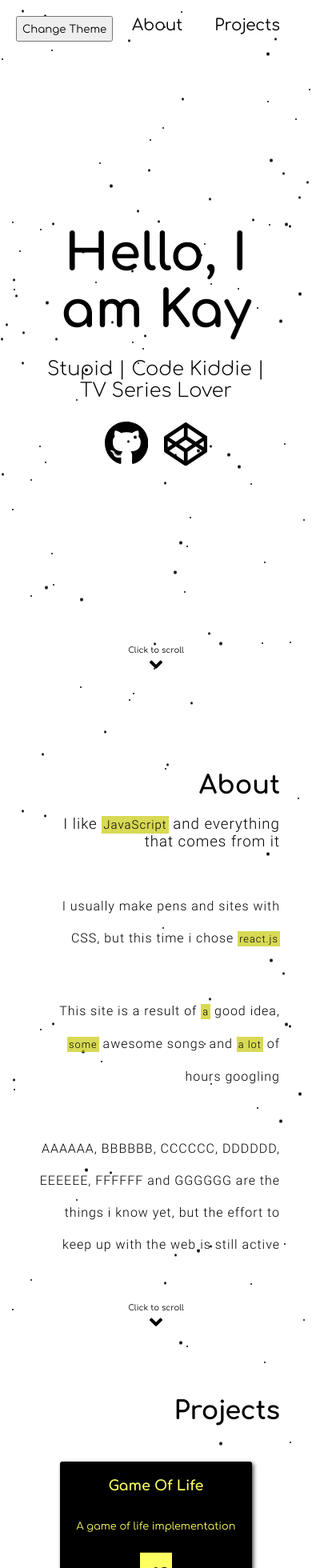
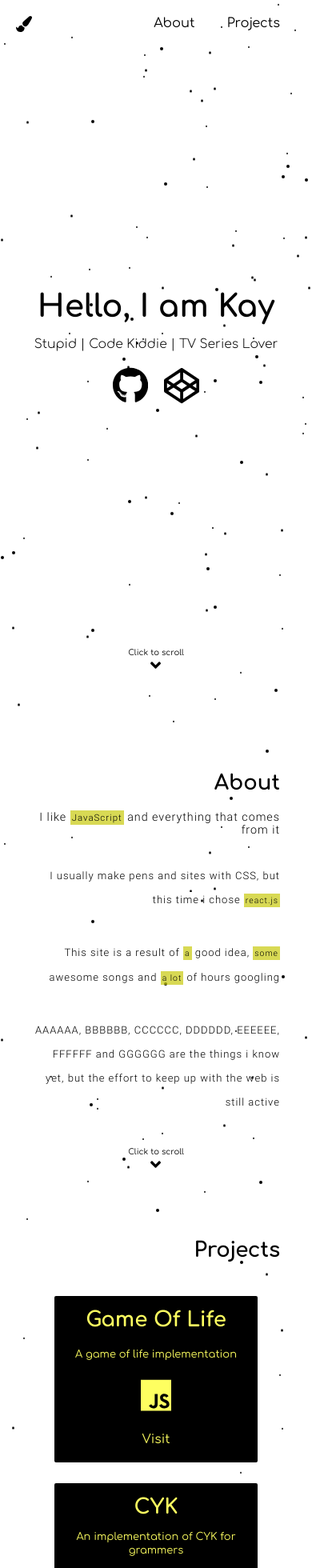
Before and after one commit to KayDee/Portfolio, a React app: page / in a window 390 px wide. Shown: the top 1960 px of the page at 80% size. Built offline with nearby package versions, Linux system fonts and the light colour scheme.

Commit message:
A little responsiveness

```diff
--- a/package.json
+++ b/package.json
@@ -66,7 +66,7 @@
       "<rootDir>/src/**/?(*.)(spec|test).{js,jsx,mjs}"
     ],
     "testEnvironment": "node",
-    "testURL": "http://localhost",
+    "testURL": "http://192.168.2.2",
     "transform": {
       "^.+\\.(js|jsx|mjs)$": "<rootDir>/node_modules/babel-jest",
       "^.+\\.css$": "<rootDir>/config/jest/cssTransform.js",
--- a/src/components/DisplayProjects/displayprojects.js
+++ b/src/components/DisplayProjects/displayprojects.js
@@ -50,6 +50,14 @@ class DisplayProjects extends Component{
               a:after{
                 background-color: ${this.context.theme.background};
               }
+              @media screen and (max-width: 780px){
+                .proj{
+                  box-shadow: none;
+                }
+                .proj:hover{
+                  box-shadow: none;
+                }
+              }
             `}
           </style>
       </div>
--- a/src/components/DisplayProjects/style.sass
+++ b/src/components/DisplayProjects/style.sass
@@ -5,6 +5,10 @@
   margin-top: 30px
   flex-wrap: wrap
   .proj
+    display: flex
+    flex-direction: column
+    justify-content: space-between
+    align-items: center
     width: 15rem
     height: 15rem
     margin: 1rem
@@ -16,19 +20,18 @@
     h2
       font-size: 1.1em
       font-weight: 700
-      height: 3em
+      // height: 3em
     h4
       font-size: 0.8em
       font-weight: 400
-      height: 3em
+      // height: 3em
       line-height: 17px
       // margin: 10px 0
     .proj-icons-wrap
       text-align: center
-      height: 4em
-      margin-bottom: 1em
+      // height: 4em
       svg
-        width: 2.5em
+        height: 2.5em
         margin: 0 5px
 
   *
@@ -42,6 +45,7 @@ a, a:link, a:active, a:visited
   // font-size: 1.25em
   overflow: hidden
   // padding: 0 10px
+  font-weight: 400
   padding-bottom: 5px
   transition: all 300ms ease
 
@@ -59,3 +63,45 @@ a:hover
   cursor: pointer
 a:hover:after
   transform: translateX(0%)
+
+
+// @media screen and (max-width: 426px)
+//   .display-projects
+//     .proj
+//       border-radius: 2px
+//       width: 14rem
+//       height: 14rem
+
+@media screen and (max-width: 426px)
+  .display-projects
+    .proj
+      border-radius: 2px
+      padding: 15px
+      width: 19.5rem
+      height: 16rem
+      h2
+        font-size: 2em
+      h4
+        font-size: 1em
+      .proj-icons-wrap
+        svg
+          height: 3.4em
+      a, a:link, a:active, a:visited
+        font-size: 1.2em
+
+@media screen and (max-width: 320px)
+  .display-projects
+    .proj
+      border-radius: 2px
+      padding: 15px
+      width: 22rem
+      height: 18rem
+      h2
+        font-size: 2.3em
+      h4
+        font-size: 1.25em
+      .proj-icons-wrap
+        svg
+          height: 3.4em
+      a, a:link, a:active, a:visited
+        font-size: 1.2em
--- a/src/components/Nav/nav.js
+++ b/src/components/Nav/nav.js
@@ -35,7 +35,6 @@ class Nav extends Component{
       this.setState({
         isTranslucent: false
       })
-      console.log('Scrolled')
     }
   }
 
@@ -46,7 +45,9 @@ class Nav extends Component{
     // console.log(this.context)
     return(
       <nav style={{'backgroundColor': color}}>
-        <button onClick={(e) => change()}>Change Theme</button>
+        <svg xmlns="http://www.w3.org/2000/svg" viewBox="0 0 512 512" onClick={(e) => change()}>
+          <path d="M269.9 364.6c1.4 6.4 2.1 13 2.1 19.7 0 81.2-54.2 127.7-134.8 127.7C41.5 512 0 435.1 0 347.6c10.4 7.1 46.9 36.5 58.7 36.5 7 0 13-4 15.5-10.6 23.6-62.2 66.5-76.5 112.9-77.4 15.6 33.8 46.1 59.6 82.8 68.5zM460.6 0c-14.4 0-27.9 6.4-38.2 15.7C228.2 190 208 194.1 208 245.4c0 48.8 40.5 90.6 90.2 90.6 59 0 93.2-43.4 200.6-244.8 7-13.7 13.2-28.5 13.2-43.9C512 19.7 487.3 0 460.6 0z"/>
+        </svg>
         <div className="buttons-wrap">
           <a className="nav-links" onClick={(e) => executeScroll(document.querySelector('.about-page'))}>About</a>
           <a className="nav-links" onClick={(e) => executeScroll(document.querySelector('.projects-page'))}>Projects</a>
@@ -57,6 +58,9 @@ class Nav extends Component{
               }
               a.nav-links:after{
                 background-color: ${curTheme.text};
+              }
+              nav > svg{
+                fill: ${curTheme.text};
               }
             `}
           </style>
--- a/src/components/Nav/style.sass
+++ b/src/components/Nav/style.sass
@@ -34,3 +34,12 @@ a.nav-links:hover
   cursor: pointer
 a.nav-links:hover:after
   left: -5px
+
+nav > svg
+  height: 2em
+  &:hover
+    cursor: pointer
+
+@media screen and (max-width: 426px)
+  nav > svg
+    height: 20px
--- a/src/components/SocialIcons/socialicons.sass
+++ b/src/components/SocialIcons/socialicons.sass
@@ -26,3 +26,16 @@
 
     svg
       width: 0.85em
+
+@media screen and (max-width: 376px)
+  .social-icons-wrap
+    .icons-link
+      svg
+        width: 0.7em
+
+@media screen and (max-width: 320px)
+  .social-icons-wrap
+    .icons-link
+      margin: 0 5px
+      svg
+        width: 0.7em
--- a/src/components/Themes/themeslist.js
+++ b/src/components/Themes/themeslist.js
@@ -29,7 +29,7 @@ export const themesList = [
   {
     name: 'Red',
     background: 'rgba(244, 235, 225, 1)',
-    text: 'rgba(210,45,45, 1)',
+    text: 'rgba(222,102,102, 1)',
     highlight: 'rgba(232,150,150, 0.7)',
     translucent: 'rgba(244, 235, 225, 0.6)',
     shadowDark: 'rgba(0,0,0,0.7)',
--- a/src/includes/js/scroll.js
+++ b/src/includes/js/scroll.js
@@ -4,7 +4,6 @@ let smoothScrolling = document.documentElement.style.hasOwnProperty('scrollBehav
 
 
 export const executeScroll = (selector) => {
-  console.log(smoothScrolling)
   if(selector){
     if(smoothScrolling){
       selector.scrollIntoView({
--- a/src/sections/About/style.sass
+++ b/src/sections/About/style.sass
@@ -21,3 +21,22 @@
     padding: 2px
     font-size: 0.8em
     color: inherit
+@media screen and (max-width: 426px)
+  .about-main
+    h3
+      font-size: 1.1em
+      margin-bottom: 15px
+    h4
+      margin: 35px 0
+      line-height: 30px
+
+@media screen and (max-width: 376px)
+  .about-page
+    .about-main
+      h3
+        font-size: 1.5em
+      h4
+        font-size: 1.4em
+// @media screen and (max-width: 320px)
+//   html, body
+//     font-size: 10px
--- a/src/sections/Landing/style.sass
+++ b/src/sections/Landing/style.sass
@@ -18,8 +18,29 @@
     font-size: 4em
     font-weight: 700
   h2
+    font-size: 1.5em
     font-weight: 300
     margin-top: 1em
-@media screen and (max-height: 450px)
-  .landing-page
-    min-height: 100vh
+// media screen and (max-height: 450px)
+//   .landing-page
+//     min-height: 100vh
+@media screen and (max-width: 426px)
+  .about
+    h1
+      font-size: 3em
+    h2
+      font-size: 1.2em
+
+@media screen and (max-width: 376px)
+  .about
+    h1
+      font-size: 3em
+    h2
+      font-size: 1.1em
+
+@media screen and (max-width: 320px)
+  .about
+    h1
+      font-size: 2.4em
+    h2
+      font-size: 1.1em
--- a/src/sections/Projects/projects.js
+++ b/src/sections/Projects/projects.js
@@ -1,7 +1,7 @@
 import React, { Component } from 'react'
 import PropTypes from 'prop-types'
 import './style.sass'
-import ScrollToNext from '_components/ScrollToNext/scrolltonext'
+// import ScrollToNext from '_components/ScrollToNext/scrolltonext'
 import DisplayProjects from '_components/DisplayProjects/displayprojects'
 
 class Projects extends Component{
--- a/src/styles/App.sass
+++ b/src/styles/App.sass
@@ -16,3 +16,14 @@ html, body, .theme, .App, #root
 
 .theme
   position: relative
+
+@media screen and (max-width: 426px)
+  html, body
+    font-size: 13px
+
+@media screen and (max-width: 376px)
+  html, body
+    font-size: 12px
+@media screen and (max-width: 320px)
+  html, body
+    font-size: 10px
```
